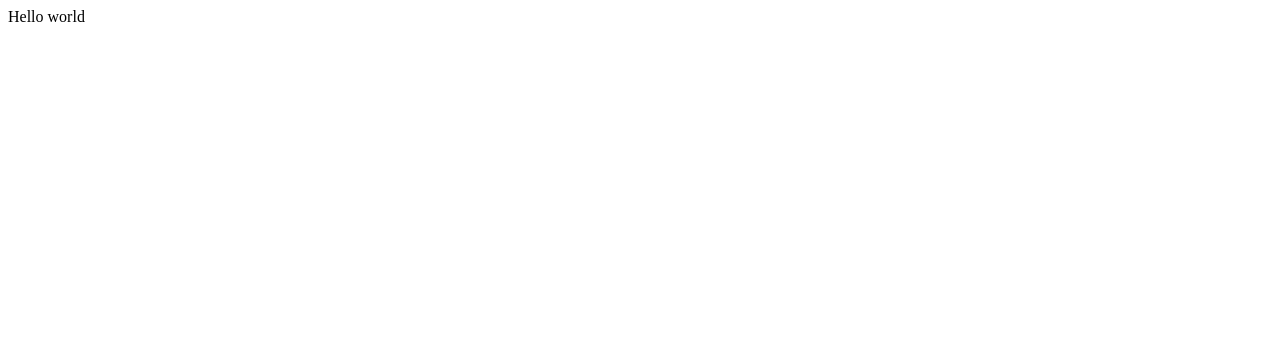
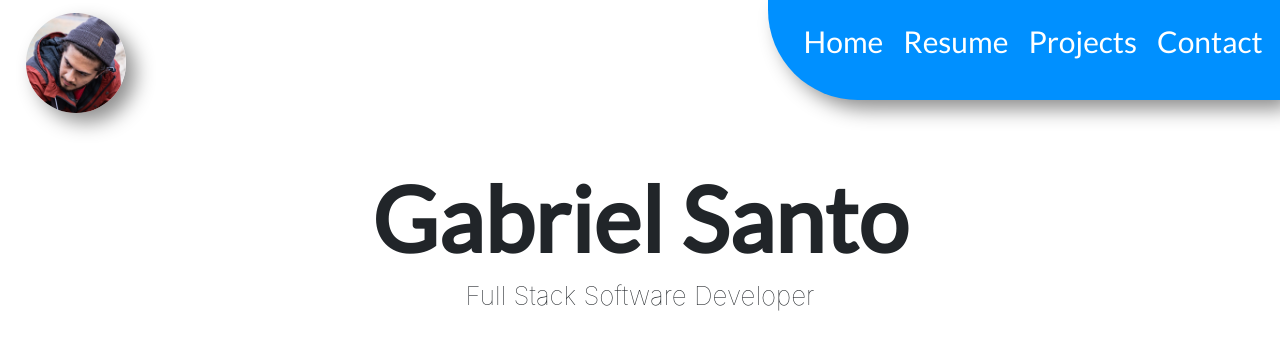
Before and after one commit to gabssanto/gabssanto.github.io, a plain HTML site: page index.html in a window 1280 px wide. Drawn offline with nearby package versions, Linux system fonts and the light colour scheme.

Commit message:
creating site

```diff
--- /dev/null
+++ b/css/styles.css
@@ -0,0 +1,55 @@
+#header {
+  display: inline;
+}
+
+#headerItems {
+  background-color: #0090ff;
+  margin-right: 0%;
+  margin-left: 60%;
+  height: 100px;
+  padding-top: 1%;
+  padding-left: 2%;
+  border-radius: 0px 0px 0px 90px;
+  -webkit-box-shadow: 10px 10px 20px -1px rgba(0, 0, 0, 0.45);
+  display: flex;
+  flex-direction: row;
+}
+#profile {
+  float: left;
+  background-image: url("../img/perfil.jpg");
+  background-size: cover;
+  background-position-x: 75%;
+  background-repeat: no-repeat;
+  margin-left: 2%;
+  margin-top: 1%;
+  height: 100px;
+  width: 100px;
+  border-radius: 50%;
+  -webkit-box-shadow: 10px 10px 20px -1px rgba(0, 0, 0, 0.45);
+}
+a {
+  font-size: 30px;
+  font-family: "Lato", sans-serif;
+  display: inline;
+  padding: 10px;
+  color: #fff;
+  text-decoration: none;
+}
+.headerItem {
+  font-size: 30px;
+  font-family: "Lato", sans-serif;
+}
+h1 {
+  font-size: 90px;
+  font-family: "Lato", sans-serif;
+}
+
+#name {
+  margin-top: 5%;
+  text-align: center;
+}
+
+.description {
+  font-size: 26px;
+  font-weight: 100;
+}
--- a/index.html
+++ b/index.html
@@ -1,2 +1,63 @@
+<!DOCTYPE html>
+<html lang="en">
+  <head>
+    <!-- Required meta tags -->
+    <meta charset="utf-8" />
+    <meta
+      name="viewport"
+      content="width=device-width, initial-scale=1, shrink-to-fit=no"
+    />
 
-Hello world
+    <!-- Bootstrap CSS -->
+    <link
+      rel="stylesheet"
+      href="https://stackpath.bootstrapcdn.com/bootstrap/4.4.1/css/bootstrap.min.css"
+      integrity="sha384-Vkoo8x4CGsO3+Hhxv8T/Q5PaXtkKtu6ug5TOeNV6gBiFeWPGFN9MuhOf23Q9Ifjh"
+      crossorigin="anonymous"
+    />
+
+    <link
+      href="https://fonts.googleapis.com/css?family=Lato&display=swap"
+      rel="stylesheet"
+    />
+
+    <link rel="stylesheet" href="css/styles.css" />
+
+    <title>gabssanto</title>
+  </head>
+  <body>
+    <div id="header">
+      <div id="profile"></div>
+      <div id="headerItems">
+        <a href=""><h2 class="headerItem">Home</h2></a>
+        <a href=""><h2 class="headerItem">Resume</h2></a>
+        <a href=""><h2 class="headerItem">Projects</h2></a>
+        <a href="mailto:espiritosanto.gabriel@gmail.com?Subject=Hello%20Gabriel"
+          ><h2 class="headerItem">Contact</h2></a
+        >
+      </div>
+    </div>
+    <div id="name">
+      <h1><b>Gabriel Santo</b></h1>
+      <h2 class="description">Full Stack Software Developer</h2>
+    </div>
+
+    <!-- Optional JavaScript -->
+    <!-- jQuery first, then Popper.js, then Bootstrap JS -->
+    <script
+      src="https://code.jquery.com/jquery-3.4.1.slim.min.js"
+      integrity="sha384-J6qa4849blE2+poT4WnyKhv5vZF5SrPo0iEjwBvKU7imGFAV0wwj1yYfoRSJoZ+n"
+      crossorigin="anonymous"
+    ></script>
+    <script
+      src="https://cdn.jsdelivr.net/npm/popper.js@1.16.0/dist/umd/popper.min.js"
+      integrity="sha384-Q6E9RHvbIyZFJoft+2mJbHaEWldlvI9IOYy5n3zV9zzTtmI3UksdQRVvoxMfooAo"
+      crossorigin="anonymous"
+    ></script>
+    <script
+      src="https://stackpath.bootstrapcdn.com/bootstrap/4.4.1/js/bootstrap.min.js"
+      integrity="sha384-wfSDF2E50Y2D1uUdj0O3uMBJnjuUD4Ih7YwaYd1iqfktj0Uod8GCExl3Og8ifwB6"
+      crossorigin="anonymous"
+    ></script>
+  </body>
+</html>
```
Also changed, not shown: img/perfil.jpg (added).
